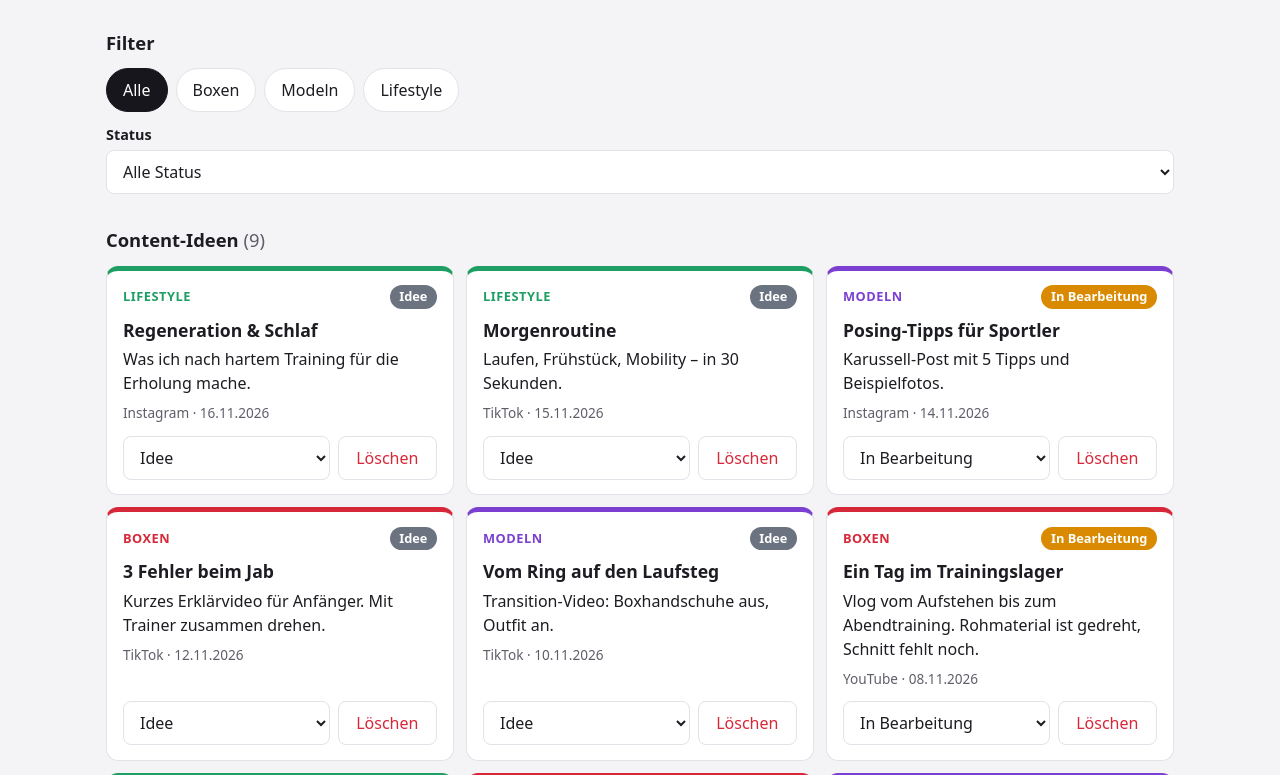
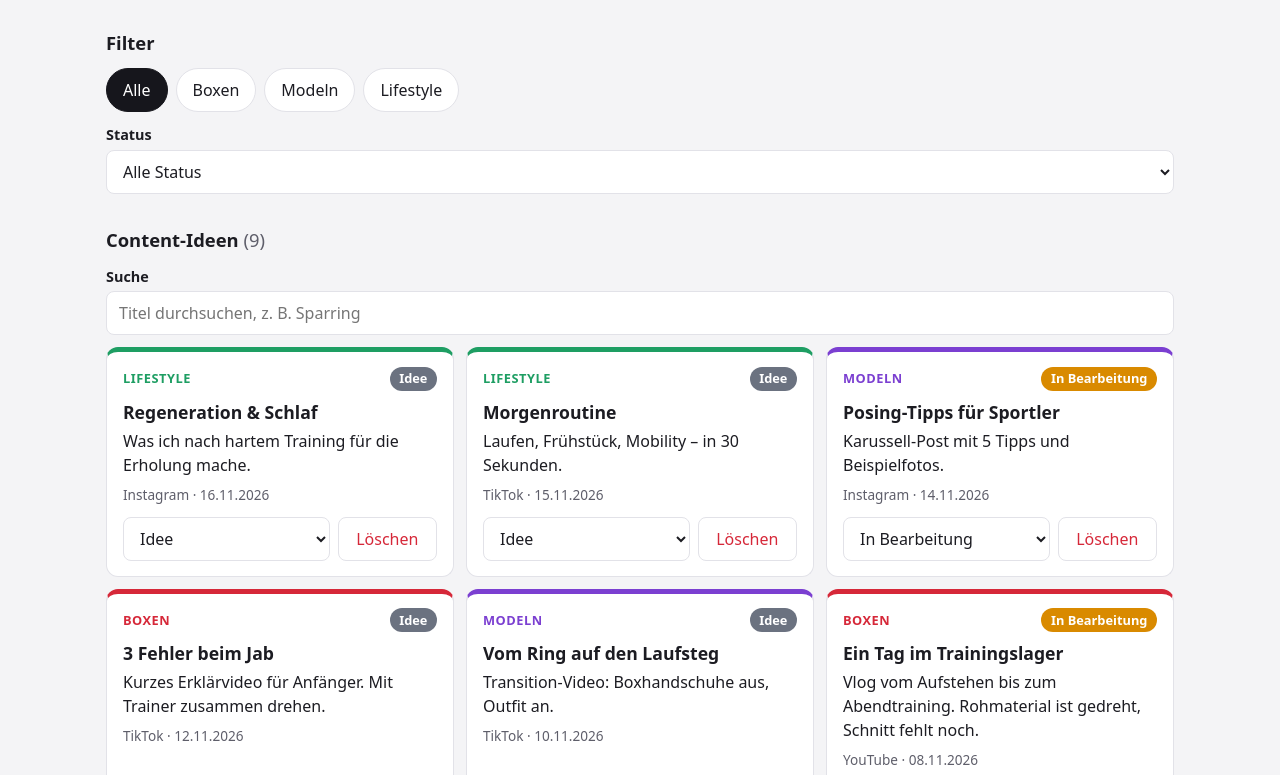
Before and after one commit to Usernameswildcard/boxing-content-dashboard, a plain HTML site: page index.html in a window 1280 px wide. Shown: the part 325-1100 px from the top of the page. Drawn offline with Linux system fonts and the light colour scheme.

Commit message:
Suchfeld für Content-Ideen hinzufügen
Filtert die Ideen beim Tippen nach Titel (ohne Beachtung von Groß-/
Kleinschreibung) und funktioniert zusammen mit Bereichs- und Statusfilter.
Zeigt eine verständliche Meldung, wenn nichts gefunden wird.
Gespeicherte Daten (localStorage) bleiben unverändert.

Co-Authored-By: Claude Opus 5.5 <noreply@anthropic.com>
Claude-Session: https://claude.ai/code/session_01EJqov5N7EBoqmEivsE4TeV

```diff
--- a/css/style.css
+++ b/css/style.css
@@ -204,6 +204,12 @@ textarea {
   resize: vertical;
 }
 
+/* Suchfeld: Safari auf dem iPhone soll es wie die anderen Felder darstellen */
+input[type="search"] {
+  -webkit-appearance: none;
+  appearance: none;
+}
+
 input:focus,
 select:focus,
 textarea:focus,
--- a/index.html
+++ b/index.html
@@ -60,8 +60,16 @@
     <!-- 3) Liste der Content-Ideen -->
     <section aria-labelledby="titel-ideen">
       <h2 id="titel-ideen">Content-Ideen <span id="anzahl-sichtbar" class="anzahl"></span></h2>
+
+      <!-- Suchfeld: filtert die Ideen nach Titel, während man tippt -->
+      <label class="feld suche">
+        <span>Suche</span>
+        <input type="search" id="suche" placeholder="Titel durchsuchen, z. B. Sparring" autocomplete="off">
+      </label>
+
       <div id="ideen-liste" class="ideen-liste"></div>
-      <p id="leer-hinweis" class="leer-hinweis" hidden>Keine Ideen für diesen Filter gefunden.</p>
+      <!-- aria-live: Screenreader lesen die Meldung vor, sobald sie erscheint -->
+      <p id="leer-hinweis" class="leer-hinweis" hidden aria-live="polite">Keine Ideen für diesen Filter gefunden.</p>
     </section>
 
     <!-- 4) Formular: neue Idee hinzufügen -->
--- a/js/app.js
+++ b/js/app.js
@@ -17,6 +17,7 @@ const STATUS_WERTE = ["Idee", "In Bearbeitung", "Fertig"];
 // Aktuelle Filter-Auswahl
 let filterBereich = "Alle";
 let filterStatus = "Alle";
+let suchbegriff = "";
 
 // Die Ideen, mit denen die App gerade arbeitet
 let ideen = ladeIdeen();
@@ -141,10 +142,14 @@ function zeigeListe() {
   const liste = document.getElementById("ideen-liste");
   liste.innerHTML = "";
 
-  // Nur Ideen behalten, die zu beiden Filtern passen
+  // Suchbegriff in Kleinbuchstaben, damit Groß-/Kleinschreibung egal ist
+  const begriff = suchbegriff.trim().toLowerCase();
+
+  // Nur Ideen behalten, die zu allen Filtern UND zur Suche passen
   const sichtbar = ideen.filter((idee) =>
     (filterBereich === "Alle" || idee.bereich === filterBereich) &&
-    (filterStatus === "Alle" || idee.status === filterStatus)
+    (filterStatus === "Alle" || idee.status === filterStatus) &&
+    (begriff === "" || idee.titel.toLowerCase().includes(begriff))
   );
 
   // Neueste Ideen zuerst
@@ -155,7 +160,15 @@ function zeigeListe() {
   }
 
   document.getElementById("anzahl-sichtbar").textContent = "(" + sichtbar.length + ")";
-  document.getElementById("leer-hinweis").hidden = sichtbar.length > 0;
+  // Verständliche Meldung, wenn nichts gefunden wurde
+  const hinweis = document.getElementById("leer-hinweis");
+  hinweis.hidden = sichtbar.length > 0;
+  if (begriff !== "") {
+    hinweis.textContent = "Keine Idee mit „" + suchbegriff.trim() + "“ im Titel gefunden. " +
+      "Prüfe die Schreibweise oder setze die Filter auf „Alle“.";
+  } else {
+    hinweis.textContent = "Keine Ideen für diesen Filter gefunden.";
+  }
 }
 
 // Alles neu anzeigen
@@ -247,6 +260,12 @@ document.getElementById("filter-status").addEventListener("change", (ereignis) =
   zeigeListe();
 });
 
+// Suchfeld: "input" feuert bei jedem getippten oder gelöschten Zeichen
+document.getElementById("suche").addEventListener("input", (ereignis) => {
+  suchbegriff = ereignis.target.value;
+  zeigeListe();
+});
+
 document.getElementById("formular").addEventListener("submit", fuegeIdeeHinzu);
 document.getElementById("knopf-zuruecksetzen").addEventListener("click", setzeZurueck);
 
```
Also changed, not shown: 1 other file.
